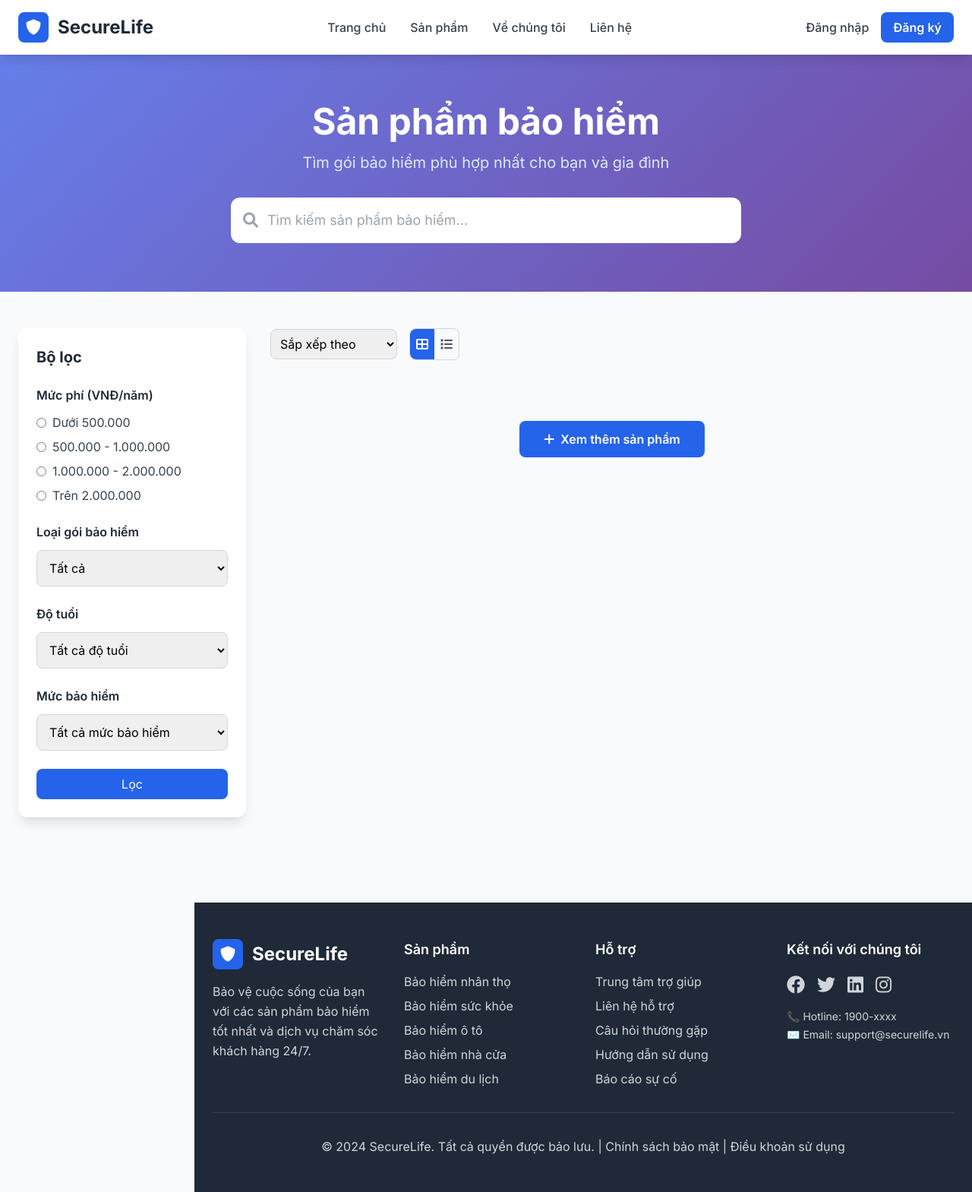
After one commit to Phuctbtv/Duan_Project1, a Django app: page /custom_products/user/products/ in a window 1280 px wide. The commit adds this page. Shown: the whole page at 76% size. Run offline with Django 5.2, Linux system fonts and the light colour scheme; data that the repository does not hold is empty; parts of the project's set-up code (start-up, migrations or seed data) failed here and were passed over; some libraries are stand-ins or nearby versions.

Commit message:
feature detail products

```diff
--- /dev/null
+++ b/insurance_app/static/js/product.js
@@ -0,0 +1,37 @@
+
+let currentView = 'grid';
+let compareList = [];
+
+function setView(view) {
+    currentView = view;
+    const container = document.getElementById('productsContainer');
+    const gridBtn = document.getElementById('gridView');
+    const listBtn = document.getElementById('listView');
+
+    if (view === 'grid') {
+        container.className = 'grid md:grid-cols-2 xl:grid-cols-3 gap-6';
+        gridBtn.className = 'p-2 bg-blue-600 text-white rounded-l-lg';
+        listBtn.className = 'p-2 text-gray-600 hover:bg-gray-100 rounded-r-lg';
+    } else {
+        container.className = 'space-y-6';
+        gridBtn.className = 'p-2 text-gray-600 hover:bg-gray-100 rounded-l-lg';
+        listBtn.className = 'p-2 bg-blue-600 text-white rounded-r-lg';
+
+        // Modify cards for list view
+        document.querySelectorAll('.product-card').forEach(card => {
+            if (view === 'list') {
+                card.classList.add('flex', 'flex-row');
+                const img = card.querySelector('.h-48');
+                if (img) img.className = 'w-48 h-48 bg-gradient-to-br from-green-400 to-green-600 flex items-center justify-center flex-shrink-0';
+            } else {
+                card.classList.remove('flex', 'flex-row');
+            }
+        });
+    }
+}
+
+// Đóng modal
+document.getElementById("closeCompare").addEventListener("click", function () {
+    document.getElementById("compareModal").style.display = "none";
+    compareProducts = [];
+});
--- a/insurance_products/urls.py
+++ b/insurance_products/urls.py
@@ -2,9 +2,8 @@ from django.urls import path
 from . import views
 from django.urls import path, include
 
-from .views import custom_products_admin
-
 urlpatterns = [
-    path('', custom_products_admin, name='custom_products_admin'),
-
+    path('admin/', views.custom_products_admin, name='custom_products_admin'),
+    path('user/products/', views.insurance_products_user, name='custom_products_user'),
+    path('product/<int:product_id>/', views.product_detail, name='product_detail'),
 ]
--- a/insurance_products/views.py
+++ b/insurance_products/views.py
@@ -1,8 +1,100 @@
-from django.shortcuts import render
 
-from django.db import models
 from django.contrib.auth.decorators import login_required
-from django.shortcuts import render
+from django.shortcuts import render, get_object_or_404
+from django.db.models import Q
 from .models import InsuranceProduct
+from django.core.paginator import Paginator
+from django.http import JsonResponse
+from policies.views import format_money
 def custom_products_admin(request):
     return render(request, 'admin/products_section.html')
+def insurance_products_user(request):
+    # Lọc sản phẩm
+    products = InsuranceProduct.objects.filter(is_active=True)
+    # Lọc theo giá
+    price_filter = request.GET.get('price', '')
+    if price_filter:
+        if '-' in price_filter:
+            min_price, max_price = price_filter.split('-')
+            products = products.filter(
+                premium_base_amount__gte=int(min_price),
+                premium_base_amount__lte=int(max_price)
+            )
+        elif price_filter.endswith('+'):
+            min_price = int(price_filter.replace('+', ''))
+            products = products.filter(premium_base_amount__gte=min_price)
+    category = request.GET.get("category")
+    if category:
+        products = products.filter(product_type=category)
+    # --- Age Filter ---
+    age_filter = request.GET.get('age', '')
+    if age_filter:
+        if '-' in age_filter:
+            min_age, max_age = age_filter.split('-')
+            products = products.filter(
+                eligible_min_age__gte=int(min_age),
+                eligible_max_age__lte=int(max_age)
+            )
+        elif age_filter.endswith('+'):
+            min_age = int(age_filter.replace('+', ''))
+            products = products.filter(eligible_max_age__gte=min_age)
+    # --- Coverage Filter ---
+    coverage_filter = request.GET.get('coverage', '')
+    if coverage_filter:
+        if '-' in coverage_filter:
+            min_cov, max_cov = coverage_filter.split('-')
+            products = products.filter(
+                max_claim_amount__gte=int(min_cov),
+                max_claim_amount__lte=int(max_cov)
+            )
+        elif coverage_filter.endswith('+'):
+            min_cov = int(coverage_filter.replace('+', ''))
+            products = products.filter(max_claim_amount__gte=min_cov)
+    # Tìm kiếm
+    search_query = request.GET.get('search', '')
+    if search_query:
+        products = products.filter(
+            Q(product_name__icontains=search_query) |
+            Q(description__icontains=search_query) |
+            Q(coverage_details__icontains=search_query)
+        )
+
+    # Sắp xếp
+    sort_by = request.GET.get('sort', 'name')
+    if sort_by == 'price_asc':
+        products = products.order_by('premium_base_amount')
+    elif sort_by == 'price_desc':
+        products = products.order_by('-premium_base_amount')
+    elif sort_by == 'newest':
+        products = products.order_by('-created_at')
+    else:
+        products = products.order_by('product_name')
+
+    # Phân trang
+    paginator = Paginator(products, 6)
+    page_number = request.GET.get('page')
+    page_obj = paginator.get_page(page_number)
+
+    context = {
+        'products': page_obj,
+        'product_count': products.count(),
+        'search_query': search_query,
+        'selected_price': price_filter,
+        'sort_by': sort_by,
+        "category_choices": InsuranceProduct.PACKAGE_CHOICES,
+    }
+
+    return render(request, 'products/home_product_user.html',context)
+
+def product_detail(request, product_id):
+    product = get_object_or_404(InsuranceProduct, id=product_id, is_active=True)
+    related_products = InsuranceProduct.objects.filter(
+        product_type=product.product_type,
+        is_active=True
+    ).exclude(id=product_id)[:4]
+
+    context = {
+        'product': product,
+        'related_products': related_products
+    }
+    return render(request, 'products/components/product_detail.html', context)
--- a/templates/base/trangchu.html
+++ b/templates/base/trangchu.html
@@ -28,7 +28,7 @@
                 <a href="{% url 'trangchu' %}" class="text-gray-700 hover:text-blue-600 font-medium transition">
                     Trang chủ
                 </a>
-                <a href="#products" class="text-gray-700 hover:text-blue-600 font-medium transition">
+                <a href="{% url 'custom_products_user' %}" class="text-gray-700 hover:text-blue-600 font-medium transition">
                     Sản phẩm
                 </a>
                 <a href="#about" class="text-gray-700 hover:text-blue-600 font-medium transition">
@@ -50,13 +50,13 @@
                     </button>
                     <div class="dropdown-menu absolute right-0 mt-2 w-48 bg-white rounded-lg shadow-lg border border-gray-100 z-50">
                         <div class="py-2">
-                            <a href="#profile"
+                            <a href="{% url 'custom_profile_user' %}"
                                class="block px-4 py-2 text-gray-700 hover:bg-blue-50 hover:text-blue-600 transition">
                                 <i class="fas fa-user mr-2 w-4"></i>Thông tin cá nhân
                             </a>
-                            <a href="#contracts"
+                            <a href="{% url 'custom_policies_users' %}"
                                class="block px-4 py-2 text-gray-700 hover:bg-blue-50 hover:text-blue-600 transition">
-                                <i class="fas fa-file-contract mr-2 w-4"></i>Hợp đồng của tôi
+                                <i class="fas fa-file-contract mr-2 w-4"></i> Quản lý tài khoản
                             </a>
                             <a href="#settings"
                                class="block px-4 py-2 text-gray-700 hover:bg-blue-50 hover:text-blue-600 transition">
@@ -98,17 +98,17 @@
             <div class="flex flex-col space-y-2 pt-4">
                 <a href="{% url 'trangchu' %}" class="text-gray-700 hover:text-blue-600 font-medium py-2 transition">Trang
                     chủ</a>
-                <a href="#products" class="text-gray-700 hover:text-blue-600 font-medium py-2 transition">Sản phẩm</a>
+                <a href="{% url 'custom_products_user' %}" class="text-gray-700 hover:text-blue-600 font-medium py-2 transition">Sản phẩm</a>
                 <a href="#about" class="text-gray-700 hover:text-blue-600 font-medium py-2 transition">Về chúng tôi</a>
                 <a href="#contact" class="text-gray-700 hover:text-blue-600 font-medium py-2 transition">Liên hệ</a>
 
                 {% if user.is_authenticated %}
                 <div class="border-t pt-2 mt-2">
                     <div class="text-sm text-gray-500 py-2">Xin chào, {{ user.username }}</div>
-                    <a href="#profile" class="block text-gray-700 hover:text-blue-600 font-medium py-2 transition">
+                    <a href="{% url 'custom_profile_user' %}" class="block text-gray-700 hover:text-blue-600 font-medium py-2 transition">
                         <i class="fas fa-user mr-2"></i>Thông tin cá nhân
                     </a>
-                    <a href="{% url 'custom_users_user' %}"
+                    <a href="{% url 'custom_policies_users' %}"
                        class="block text-gray-700 hover:text-blue-600 font-medium py-2 transition">
                         <i class="fas fa-file-contract mr-2"></i>Quản lí tài khoản
                     </a>
--- /dev/null
+++ b/templates/products/components/filter_product_user.html
@@ -0,0 +1,81 @@
+    <section class="py-12">
+        <div class="container mx-auto px-6">
+            <div class="flex flex-col lg:flex-row gap-8">
+                <!-- Sidebar Filters -->
+               {% include 'products/components/sidebar_filter.html' %}
+
+                <!-- Products Grid -->
+                <div class="lg:w-3/4">
+                    <!-- Sort & View Options -->
+                    <div class="flex flex-col sm:flex-row justify-between items-center mb-8">
+                        <div class="flex items-center space-x-4">
+                            <form method="get" id="sortForm">
+                                <select name="sort" class="p-2 border border-gray-300 rounded-lg focus:ring-2 focus:ring-blue-500"
+                                        onchange="document.getElementById('sortForm').submit()">
+                                    <option value="">Sắp xếp theo</option>
+                                    <option value="price_asc" {% if sort_by == "price_asc" %}selected{% endif %}>Giá thấp đến cao</option>
+                                    <option value="price_desc" {% if sort_by == "price_desc" %}selected{% endif %}>Giá cao đến thấp</option>
+                                    <option value="newest" {% if sort_by == "popular" %}selected{% endif %}>Mới nhất</option>
+                                </select>
+                            </form>
+
+                            <div class="flex border border-gray-300 rounded-lg">
+                                <button onclick="setView('grid')" id="gridView" class="p-2 bg-blue-600 text-white rounded-l-lg">
+                                    <i class="fas fa-th-large"></i>
+                                </button>
+                                <button onclick="setView('list')" id="listView" class="p-2 text-gray-600 hover:bg-gray-100 rounded-r-lg">
+                                    <i class="fas fa-list"></i>
+                                </button>
+                            </div>
+                        </div>
+                    </div>
+                    <!-- Products Container -->
+                    <div class="grid md:grid-cols-2 xl:grid-cols-3 gap-6" id="productsContainer">
+                        {% for product in products %}
+
+                        <div class="product-card bg-white rounded-xl shadow-md overflow-hidden hover:shadow-lg transition"
+                             data-category="{{ product.category }}"
+                             data-price="{{ product.premium_base_amount }}">
+                            <div class="h-48 bg-gradient-to-br from-green-400 to-green-600 flex items-center justify-center">
+                                    <i class="fas fa-heartbeat text-6xl text-white"></i>
+                            </div>
+
+                            <div class="p-6">
+                                <h3 class="text-xl font-bold text-gray-800 mb-2">{{ product.product_name }}</h3>
+                                <p class="text-gray-600 mb-4">{{ product.description|truncatewords:20 }}</p>
+
+                                <div class="flex items-center justify-between mb-4">
+                                    <span class="text-2xl font-bold text-{{ product.get_color_class }}-600">
+                                        {{ product.premium_base_amount_short }} VNĐ
+                                    </span>
+                                    <span class="bg-{{ product.get_color_class }}-100 text-{{ product.get_color_class }}-800 text-sm font-medium px-2 py-1 rounded">
+                                        {{ product.get_category_display }}
+                                    </span>
+                                </div>
+
+
+
+                                <div class="flex space-x-2">
+                                    <button class="flex-1 bg-green-600 hover:bg-green-700 text-white py-2 px-4 rounded-lg font-medium transition">
+                                        Mua ngay
+                                    </button>
+                                    <a href="{% url 'product_detail' product.id %}"
+                                       class="px-4 py-2 border border-green-600 text-green-600 hover:bg-green-50 rounded-lg transition inline-flex items-center">
+                                        <i class="fas fa-info-circle"></i>
+                                    </a>
+                                </div>
+                            </div>
+                        </div>
+                        {% endfor %}
+                    </div>
+
+                    <!-- Load More Button -->
+                    <div class="text-center mt-12">
+                        <button class="bg-blue-600 hover:bg-blue-700 text-white px-8 py-3 rounded-lg font-semibold transition">
+                            <i class="fas fa-plus mr-2"></i>Xem thêm sản phẩm
+                        </button>
+                    </div>
+                </div>
+            </div>
+        </div>
+    </section>
--- /dev/null
+++ b/templates/products/components/sidebar_filter.html
@@ -0,0 +1,76 @@
+ <div class="lg:w-1/4">
+                    <div class="bg-white rounded-xl shadow-lg p-6 sticky top-24">
+                        <div class="flex items-center justify-between mb-6">
+                            <h3 class="text-xl font-bold text-gray-800">Bộ lọc </h3>
+
+                        </div>
+
+                    <form method="get">
+                        <!-- Price Range -->
+                        <div class="mb-6">
+                            <h4 class="font-semibold text-gray-800 mb-3">Mức phí (VNĐ/năm)</h4>
+                            <div class="space-y-2">
+                                <label class="flex items-center">
+                                    <input type="radio" name="price" class="text-blue-600" value="0-500000"
+                                           {% if selected_price == "0-500000" %}checked{% endif %}>
+                                    <span class="ml-2 text-gray-700">Dưới 500.000</span>
+                                </label>
+                                <label class="flex items-center">
+                                    <input type="radio" name="price" class="text-blue-600" value="500000-1000000"
+                                           {% if selected_price == "500000-1000000" %}checked{% endif %}>
+                                    <span class="ml-2 text-gray-700">500.000 - 1.000.000</span>
+                                </label>
+                                <label class="flex items-center">
+                                    <input type="radio" name="price" class="text-blue-600" value="1000000-2000000"
+                                           {% if selected_price == "1000000-2000000" %}checked{% endif %}>
+                                    <span class="ml-2 text-gray-700">1.000.000 - 2.000.000</span>
+                                </label>
+                                <label class="flex items-center">
+                                    <input type="radio" name="price" class="text-blue-600" value="2000000+"
+                                           {% if selected_price == "2000000+" %}checked{% endif %}>
+                                    <span class="ml-2 text-gray-700">Trên 2.000.000</span>
+                                </label>
+                            </div>
+                        </div>
+
+
+                        <div class="mb-6">
+                            <h4 class="font-semibold text-gray-800 mb-3">Loại gói bảo hiểm</h4>
+                            <select name="category" class="w-full p-3 border border-gray-300 rounded-lg focus:ring-2 focus:ring-blue-500">
+                                <option value="">Tất cả</option>
+                                        {% for key, name in category_choices %}
+                                            <option value="{{ key }}" {% if request.GET.category == key %}selected{% endif %}>
+                                                {{ name }}
+                                            </option>
+                                        {% endfor %}
+                            </select>
+                        </div>
+                        <!-- Age Group -->
+                        <div class="mb-6">
+                            <h4 class="font-semibold text-gray-800 mb-3">Độ tuổi</h4>
+                            <select name="age" class="w-full p-3 border border-gray-300 rounded-lg focus:ring-2 focus:ring-blue-500">
+                                <option value="">Tất cả độ tuổi</option>
+                                <option value="18-30" {% if selected_age == "18-30" %}selected{% endif %}>18-30 tuổi</option>
+                                <option value="31-45" {% if selected_age == "31-45" %}selected{% endif %}>31-45 tuổi</option>
+                                <option value="46-60" {% if selected_age == "46-60" %}selected{% endif %}>46-60 tuổi</option>
+                                <option value="60+" {% if selected_age == "60+" %}selected{% endif %}>Trên 60 tuổi</option>
+                            </select>
+                        </div>
+
+                        <!-- Coverage Amount -->
+                        <div class="mb-6">
+                            <h4 class="font-semibold text-gray-800 mb-3">Mức bảo hiểm</h4>
+                            <select name="coverage" class="w-full p-3 border border-gray-300 rounded-lg focus:ring-2 focus:ring-blue-500">
+                                <option value="">Tất cả mức bảo hiểm</option>
+                                <option value="0-10000000" {% if selected_coverage == "0-10000000" %}selected{% endif %}>Dưới 10 triệu</option>
+                                <option value="10000000-50000000" {% if selected_coverage == "10000000-50000000" %}selected{% endif %}>10 - 50 triệu</option>
+                                <option value="50000000-100000000" {% if selected_coverage == "50000000-100000000" %}selected{% endif %}>50 triệu - 100 triệu</option>
+                                <option value="100000000+" {% if selected_coverage == "100000000+" %}selected{% endif %}>Trên 100 triệu</option>
+                            </select>
+                        </div>
+
+                        <button type="submit" class="w-full bg-blue-600 text-white py-2 rounded-lg">Lọc</button>
+                    </form>
+
+                    </div>
+                </div>
--- /dev/null
+++ b/templates/products/home_product_user.html
@@ -0,0 +1,60 @@
+{% extends 'base/trangchu.html' %}
+{% block title %}Sản phẩm bảo hiểm - SecureLife - SecureLife{% endblock %}
+{% load static %}
+{% block content %}
+
+<style>
+        @import url('https://fonts.googleapis.com/css2?family=Inter:wght@300;400;500;600;700&display=swap');
+        body { font-family: 'Inter', sans-serif; }
+        .gradient-bg { background: linear-gradient(135deg, #667eea 0%, #764ba2 100%); }
+        .card-hover { transition: all 0.3s ease; }
+        .card-hover:hover { transform: translateY(-5px); box-shadow: 0 20px 40px rgba(0,0,0,0.1); }
+        .filter-slide { transition: all 0.3s ease; max-height: 0; overflow: hidden; }
+        .filter-slide.open { max-height: 500px; }
+        .price-range { background: linear-gradient(to right, #3b82f6, #10b981); }
+    </style>
+<div class="bg-gray-50">
+    <!-- Hero Section -->
+    <section class="gradient-bg text-white py-16">
+        <div class="container mx-auto px-6 text-center">
+            <h1 class="text-4xl md:text-5xl font-bold mb-4">Sản phẩm bảo hiểm</h1>
+            <p class="text-xl text-blue-100 mb-8">Tìm gói bảo hiểm phù hợp nhất cho bạn và gia đình</p>
+
+            <!-- Search Bar -->
+            <form method="get"  class="max-w-2xl mx-auto">
+                <div class="relative">
+                    <input name="search" value="{{ request.GET.search }}" type="text" id="searchInput" placeholder="Tìm kiếm sản phẩm bảo hiểm..." class="w-full px-6 py-4 pl-12 text-gray-800 rounded-xl border-0 focus:ring-4 focus:ring-blue-300 text-lg">
+                    <i class="fas fa-search absolute left-4 top-1/2 transform -translate-y-1/2 text-gray-400 text-xl"></i>
+                </div>
+                 </form>
+        </div>
+
+    </section>
+
+    <!-- Filters & Products -->
+    {% include 'products/components/filter_product_user.html' %}
+
+    <!-- Compare Modal -->
+    <div id="compareModal" class="fixed inset-0 bg-black bg-opacity-50 z-50 hidden">
+        <div class="flex items-center justify-center min-h-screen p-4">
+            <div class="bg-white rounded-2xl max-w-6xl w-full max-h-screen overflow-y-auto">
+                <div class="p-6 border-b border-gray-200">
+                    <div class="flex items-center justify-between">
+                        <h3 class="text-2xl font-bold text-gray-800">So sánh sản phẩm</h3>
+                        <button onclick="toggleCompare()" class="text-gray-500 hover:text-gray-700">
+                            <i class="fas fa-times text-2xl"></i>
+                        </button>
+                    </div>
+                </div>
+
+                <div class="p-6">
+                    <div id="compareContent" class="grid grid-cols-1 md:grid-cols-2 lg:grid-cols-3 gap-6">
+                        <!-- Compare content will be populated by JavaScript -->
+                    </div>
+                </div>
+            </div>
+        </div>
+    </div>
+<script src="{% static 'js/product.js' %}"></script>
+</div>
+{% endblock content %}
```
Also changed, not shown: insurance_products/models.py (+24 -1 lines), templates/base/trangchu_base.html (+5 -5 lines), templates/products/components/product_detail.html (added, +241 -0 lines).
